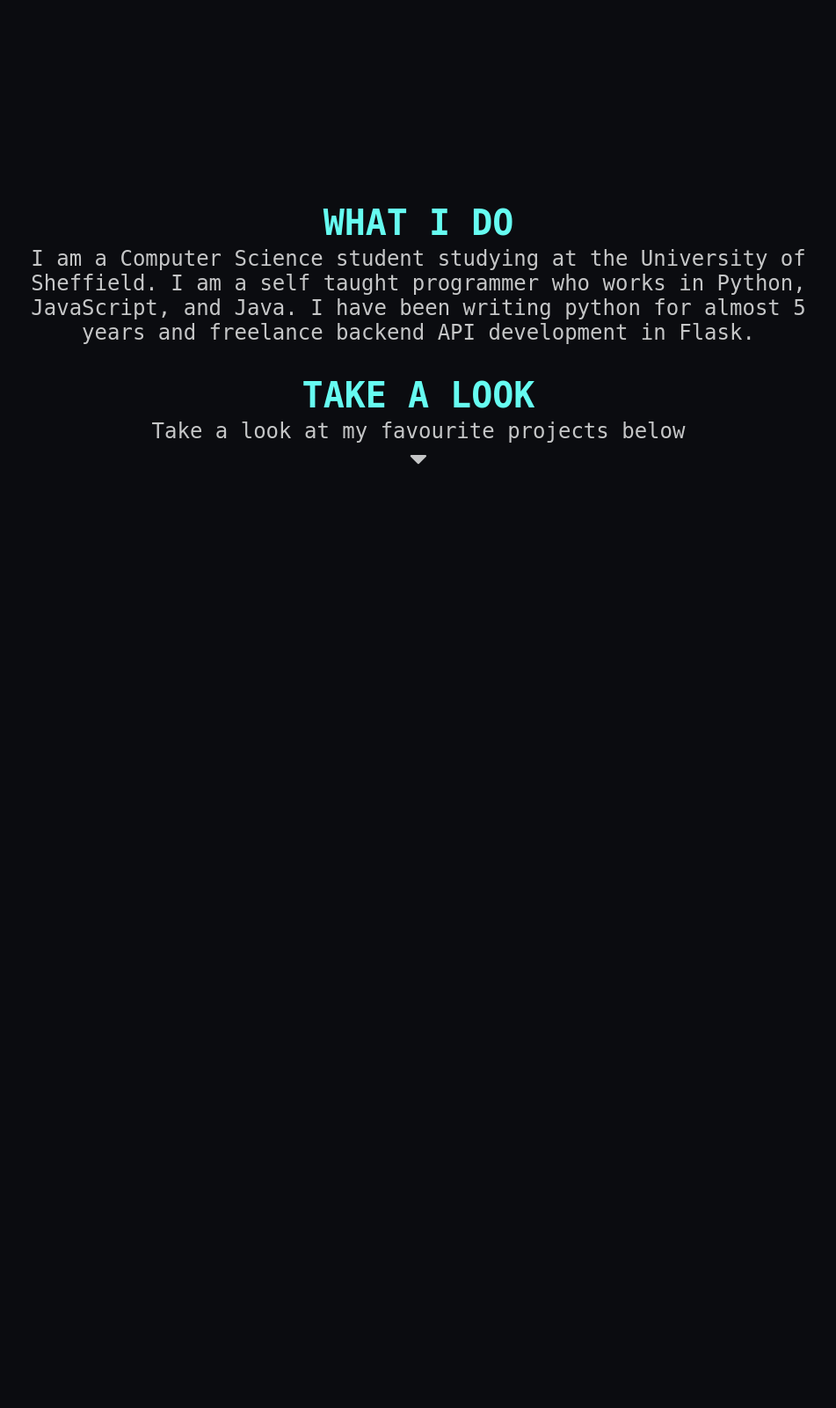
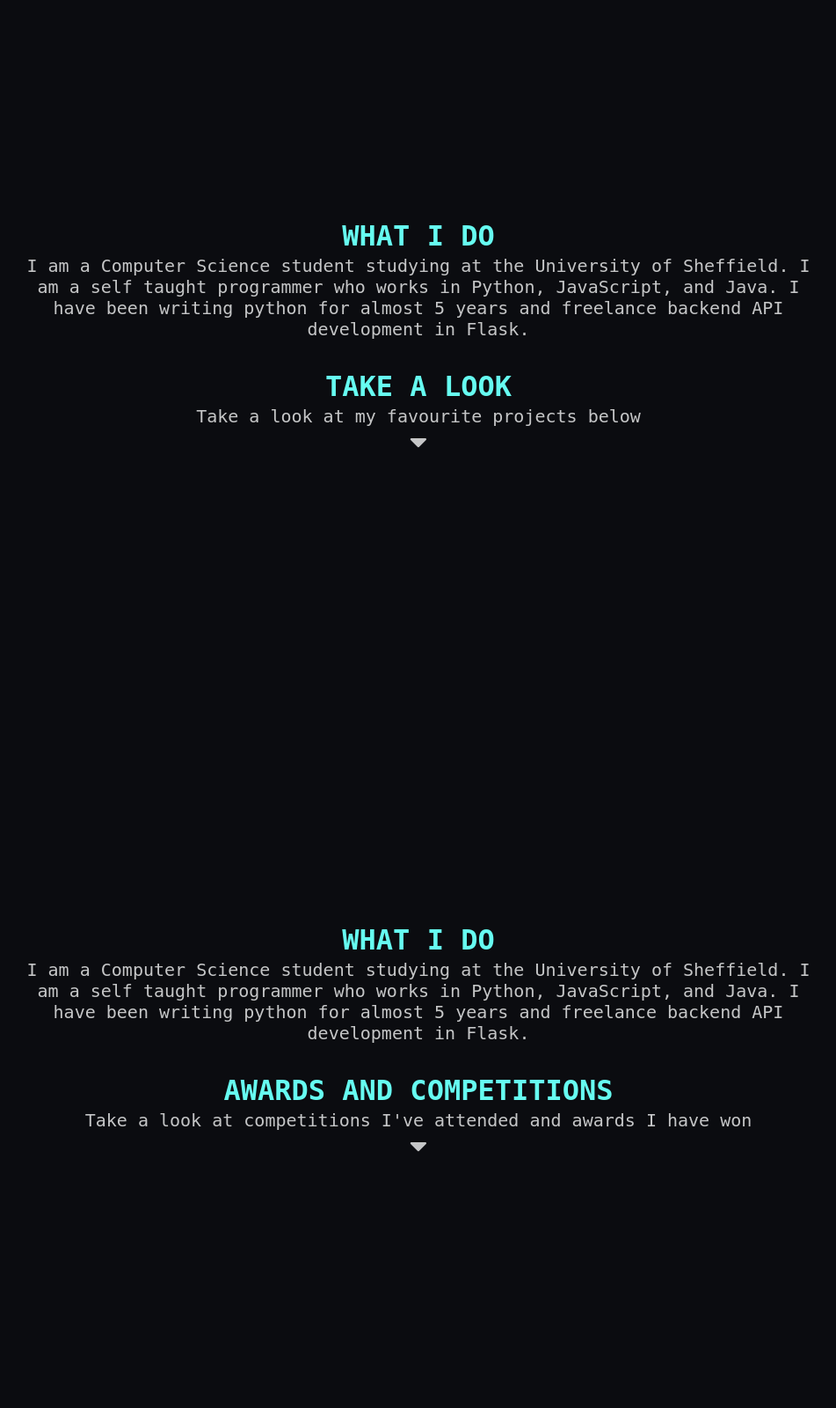
Before and after one commit to NexInfinite/portfolio, a Flask app: page / in a window 1280 px wide. Shown: the part 800-2400 px from the top of the page at 88% size, without its empty margins (164-1115 px from the left). Before the commit the page ends 1328 px from the top, so only its background shows below. Run offline with Flask 2, Linux system fonts and the light colour scheme; some web fonts are replaced.

Commit message:
Added awards and changed font sizes

```diff
--- a/code/static/styles/main.css
+++ b/code/static/styles/main.css
@@ -54,8 +54,8 @@ header .fa:hover, section .fa:hover {
 
 /* Sections */
 section { padding-bottom: 2em; }
-section h1 { color: var(--main); font-weight: var(--font-weight-bold); font-size: 2.5em; }
-section h2 { color: var(--accent); font-weight: var(--font-weight-light); font-size: 1.5em; }
+section h1 { color: var(--main); font-weight: var(--font-weight-bold); font-size: 2em; }
+section h2 { color: var(--accent); font-weight: var(--font-weight-light); font-size: 1.25em; }
 
 /* Particle.js */
 .particles-js-canvas-el{
@@ -92,3 +92,4 @@ section h2 { color: var(--accent); font-weight: var(--font-weight-light); font-s
 
 #landing {grid-row: 1;}
 #what-i-do {grid-row: 2;}
+#favourite-projects {grid-row: 3;}
--- a/code/templates/index.html
+++ b/code/templates/index.html
@@ -25,6 +25,18 @@
         <section class="grid-item">
             <h1>TAKE A LOOK</h1>
             <h2>Take a look at my favourite projects below</h2>
+            <a href="#favourite-projects"><i class="fa fa-caret-down icon-caret-down"></i></a>
+        </section>
+    </div>
+
+    <div class="grid-row" id="favourite-projects">
+        <section class="grid-item">
+            <h1>WHAT I DO</h1>
+            <h2>I am a Computer Science student studying at the University of Sheffield. I am a self taught programmer who works in Python, JavaScript, and Java. I have been writing python for almost 5 years and freelance backend API development in Flask. </h2>
+        </section>
+        <section class="grid-item">
+            <h1>AWARDS AND COMPETITIONS</h1>
+            <h2>Take a look at competitions I've attended and awards I have won</h2>
             <a href="#landing"><i class="fa fa-caret-down icon-caret-down"></i></a>
         </section>
     </div>
```
